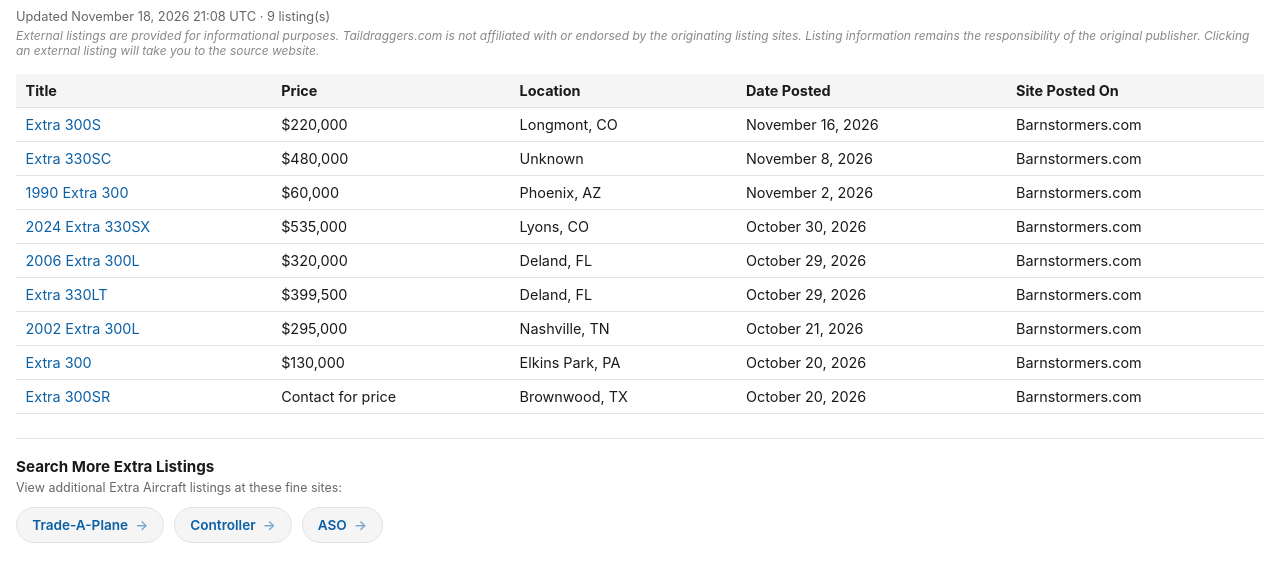
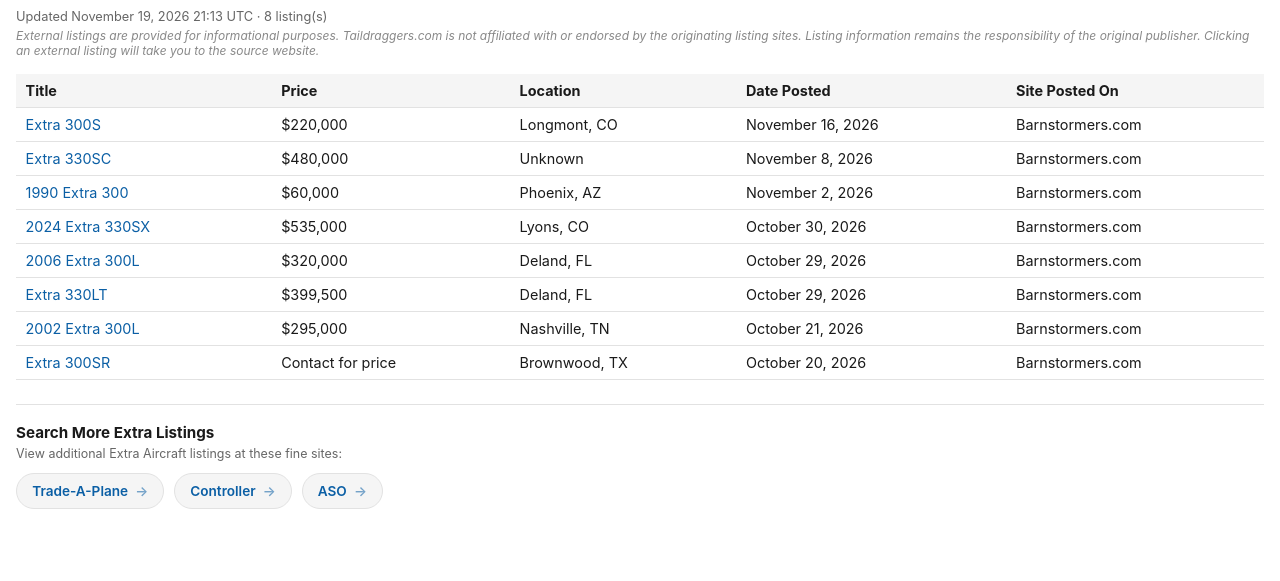
Before and after one commit to taildraggers/extra, a plain HTML site: page docs/index.html in a window 1280 px wide. Shown: the part 43-624 px from the top of the page. Drawn offline with Linux system fonts and the light colour scheme.

Commit message:
Update Extra listings (2026-11-19)

```diff
--- a/docs/index.html
+++ b/docs/index.html
@@ -76,7 +76,7 @@
 </head>
 <body>
   <h1>Other Extra Ads on the Web</h1>
-  <div class="updated">Updated November 18, 2026 21:08 UTC &middot; 9 listing(s)</div>
+  <div class="updated">Updated November 19, 2026 21:13 UTC &middot; 8 listing(s)</div>
   <div class="disclaimer">External listings are provided for informational purposes. Taildraggers.com is not affiliated with or endorsed by the originating listing sites. Listing information remains the responsibility of the original publisher. Clicking an external listing will take you to the source website.</div>
   <table>
     <thead>
@@ -90,7 +90,6 @@
         <tr><td><a href="https://www.barnstormers.com/classified-2080753-2006-Extra-300L.html" target="_blank" rel="noopener noreferrer">2006 Extra 300L</a></td><td>$320,000</td><td>Deland, FL</td><td>October 29, 2026</td><td>Barnstormers.com</td></tr>
         <tr><td><a href="https://www.barnstormers.com/classified-1991933-Super-Clean-Extra-330LT.html" target="_blank" rel="noopener noreferrer">Extra 330LT</a></td><td>$399,500</td><td>Deland, FL</td><td>October 29, 2026</td><td>Barnstormers.com</td></tr>
         <tr><td><a href="https://www.barnstormers.com/classified-2079292-2002-Extra-300L.html" target="_blank" rel="noopener noreferrer">2002 Extra 300L</a></td><td>$295,000</td><td>Nashville, TN</td><td>October 21, 2026</td><td>Barnstormers.com</td></tr>
-        <tr><td><a href="https://www.barnstormers.com/classified-2014055-Staudacher-S-300-Aerobatic.html" target="_blank" rel="noopener noreferrer">Extra 300</a></td><td>$130,000</td><td>Elkins Park, PA</td><td>October 20, 2026</td><td>Barnstormers.com</td></tr>
         <tr><td><a href="https://www.barnstormers.com/classified-2033980-EXTRA-300SR.html" target="_blank" rel="noopener noreferrer">Extra 300SR</a></td><td>Contact for price</td><td>Brownwood, TX</td><td>October 20, 2026</td><td>Barnstormers.com</td></tr>
     </tbody>
   </table>
```
